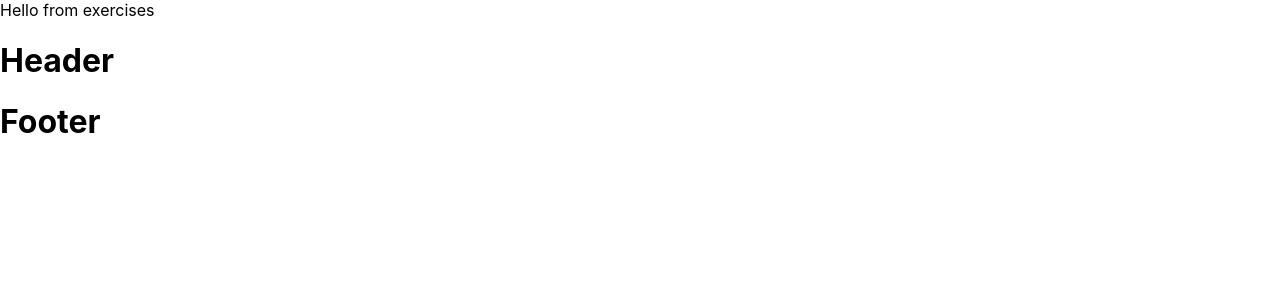
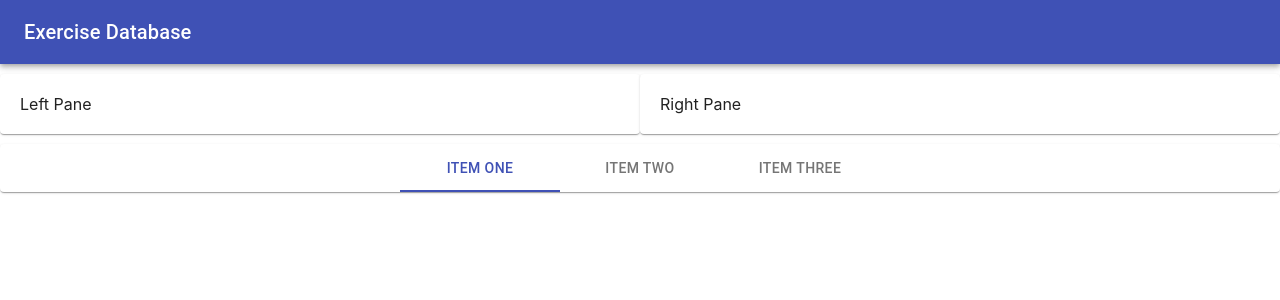
Before and after one commit to DonCastillo/exercise-database, a React (Create React App) app: page / in a window 1280 px wide. Shown: the top 300 px of the page. Built offline with nearby package versions, Linux system fonts and the light colour scheme.

Commit message:
added more files

```diff
--- a/package.json
+++ b/package.json
@@ -4,6 +4,7 @@
   "private": true,
   "dependencies": {
     "@material-ui/core": "^4.11.3",
+    "@material-ui/icons": "^4.11.2",
     "@testing-library/jest-dom": "^5.11.9",
     "@testing-library/react": "^11.2.5",
     "@testing-library/user-event": "^12.8.3",
--- a/src/Components/App.js
+++ b/src/Components/App.js
@@ -1,14 +1,14 @@
 import React, { Component, Fragment } from "react";
-import {Header, Footer} from "./Layouts"
-import Exercises from "./Exercises"
+import { Header, Footer } from "./Layouts";
+import Exercises from "./Exercises";
 import "./App.css";
 
 class App extends Component {
 	render() {
 		return (
 			<Fragment>
-        <Exercises />
 				<Header />
+				<Exercises />
 				<Footer />
 			</Fragment>
 		);
--- a/src/Components/Exercises/index.js
+++ b/src/Components/Exercises/index.js
@@ -1,6 +1,24 @@
+import { Grid, Paper } from "@material-ui/core"
 import React from "react"
 
+const styles = {
+    Paper: {
+        padding:20,
+        marginTop:10,
+        marginBottom:10
+    }
+}
+
 export default props =>
-    <div>
-        Hello from exercises
-    </div>
+    <Grid container>
+        <Grid item sm>
+            <Paper style={styles.Paper}>
+                Left Pane
+            </Paper>
+        </Grid>
+        <Grid item sm>
+            <Paper style={styles.Paper}>
+                Right Pane
+            </Paper>
+        </Grid>
+    </Grid>
--- a/src/Components/Layouts/Footer.js
+++ b/src/Components/Layouts/Footer.js
@@ -1,10 +1,21 @@
 import React from "react";
+import {Paper, Tabs, Tab} from '@material-ui/core';
+
 
 function Footer(props) {
 	return (
-		<div>
-			<h1>Footer</h1>
-		</div>
+	<Paper>
+		<Tabs
+		  value={0}
+		  indicatorColor="primary"
+		  textColor="primary"
+		  centered
+		>
+		  <Tab label="Item One" />
+		  <Tab label="Item Two" />
+		  <Tab label="Item Three" />
+		</Tabs>
+	  </Paper>
 	);
 }
 
--- a/src/Components/Layouts/Header.js
+++ b/src/Components/Layouts/Header.js
@@ -1,9 +1,23 @@
 import React from "react";
+import {AppBar, Toolbar, Typography} from '@material-ui/core';
+
+
 function Header(props) {
 	return (
-		<div>
-			<h1>Header</h1>
-		</div>
+		<AppBar position="static">
+        <Toolbar>
+			<Typography variant="h6" color="inherit">
+				Exercise Database
+			</Typography>
+          {/* <IconButton edge="start" className={classes.menuButton} color="inherit" aria-label="menu">
+            <MenuIcon />
+          </IconButton>
+          <Typography variant="h6" className={classes.title}>
+            News
+          </Typography>
+          <Button color="inherit">Login</Button> */}
+        </Toolbar>
+      </AppBar>
 	);
 }
 
```
Also changed, not shown: 1 other file (tests, documents, lock files or other folders).
